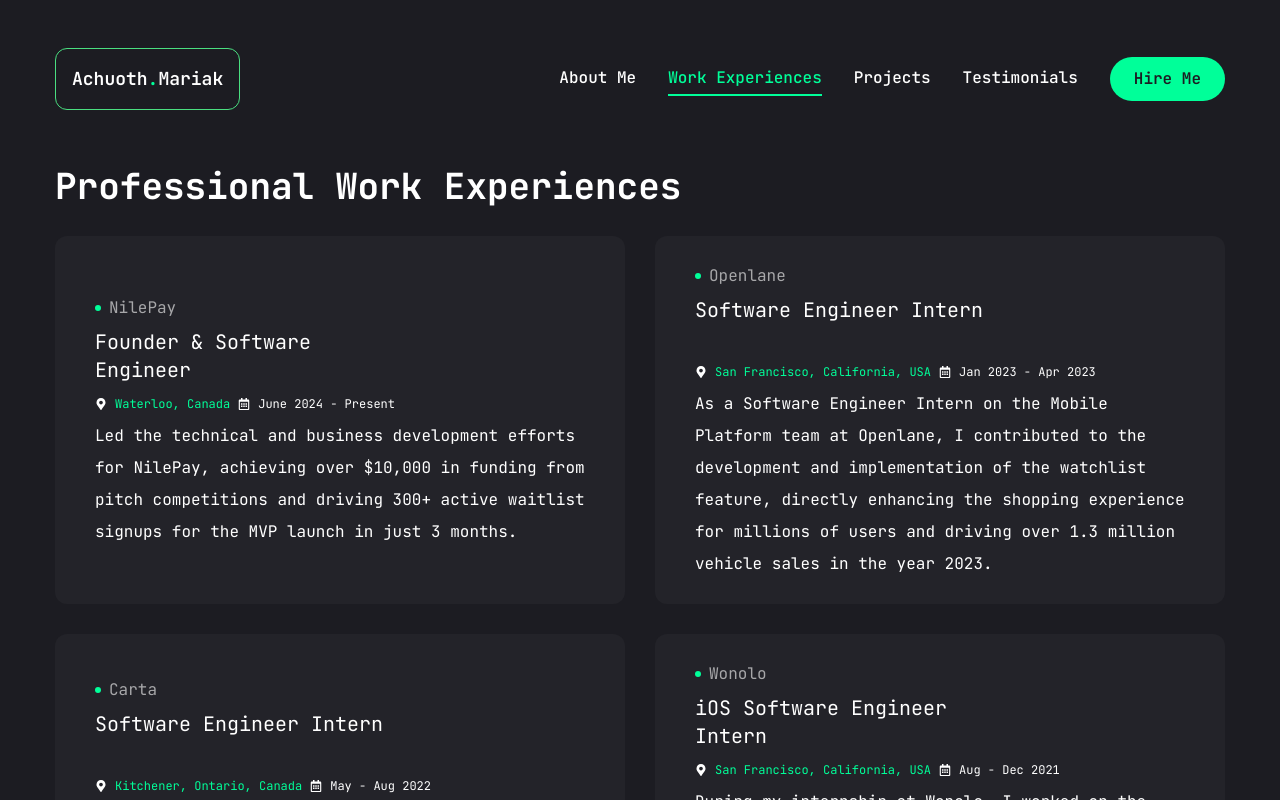
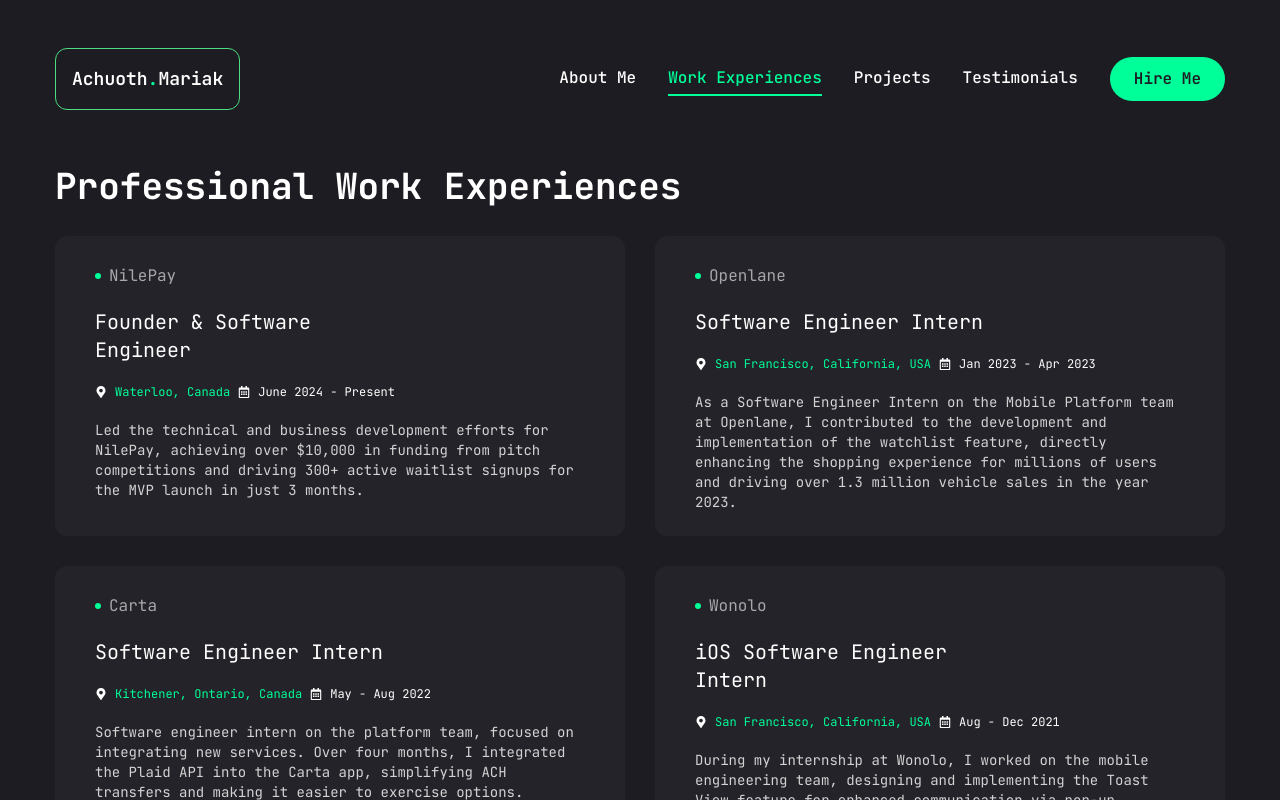
Before and after one commit to mariak211/achuoth-portfolio, a Next.js app: page /work in a window 1280 px wide. Shown: the top 800 px of the page. Built offline with nearby package versions, Linux system fonts and the light colour scheme.

Commit message:
fix the text alignment to start

```diff
--- a/app/work/page.tsx
+++ b/app/work/page.tsx
@@ -21,9 +21,9 @@ const work = () => {
           defaultValue="experience"
           className="flex flex-col xl:flex-row gap-[60px]"
         >
-          {/* content */}
+          {/* Content */}
           <div className="min-h-[70vh] w-full">
-            {/* experience */}
+            {/* Experience */}
             <TabsContent value="experience" className="w-full">
               <div className="flex flex-col gap-[30px] text-center xl:text-left">
                 <h3 className="text-4xl font-bold">{experience.title}</h3>
@@ -33,24 +33,26 @@ const work = () => {
                       return (
                         <li
                           key={index}
-                          className="bg-[#232329] py-6 px-10 rounded-xl flex flex-col justify-center items-center lg:items-start gap-1"
+                          className="bg-[#232329] py-6 px-10 rounded-xl flex flex-col justify-start items-start gap-4"
                         >
                           <div className="flex items-center gap-2">
-                            {/* dot */}
+                            {/* Dot */}
                             <span className="w-[6px] h-[6px] rounded-full bg-accent"></span>
                             <p className="text-white/60">{item.company}</p>
                           </div>
 
-                          <h3 className="text-xl max-w-[300px] min-h-[60px] text-center lg:text-left ">
+                          <h3 className="text-xl max-w-[300px]">
                             {item.position}
                           </h3>
-                          <div className="text-[12px] flex flex-row justify-between items-center gap-2">
+                          <div className="text-[12px] flex flex-row items-center gap-2">
                             <FaMapMarkerAlt />
                             <span className="text-accent">{item.location}</span>
                             <FaRegCalendarAlt />
                             <span className="text-white">{item.duration}</span>
                           </div>
-                          <p>{item.summary}</p>
+                          <p className="text-white/80 text-sm">
+                            {item.summary}
+                          </p>
                         </li>
                       );
                     })}
```
